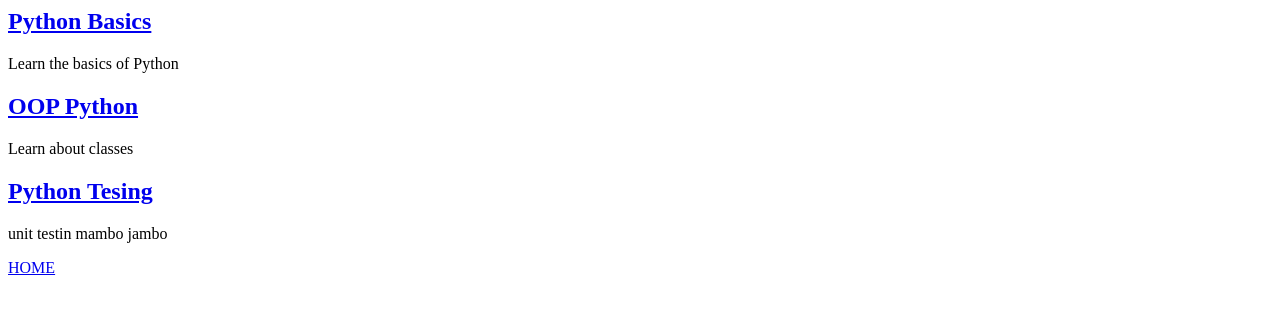
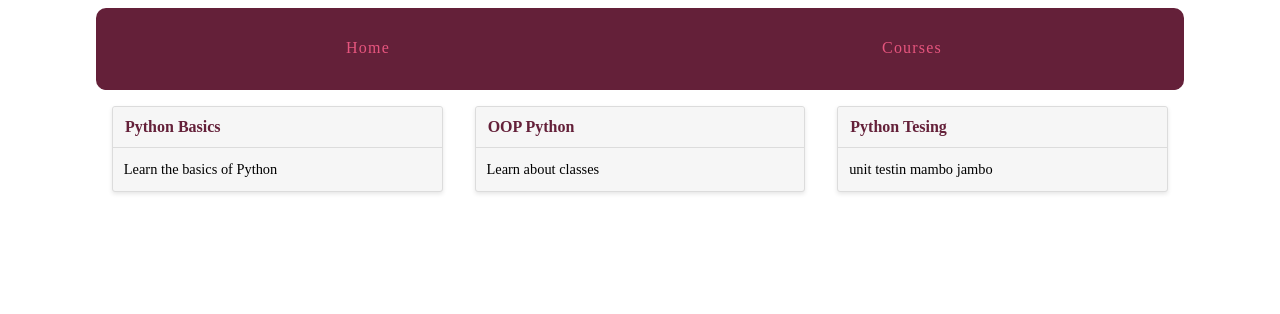
Before and after one commit to entriol/django-learning, a Django app: page /courses/ in a window 1280 px wide. Shown: the top 314 px of the page. Run offline with Django 3.2, Linux system fonts and the light colour scheme; data comes from the database, SQL or seed files in the repository.

Commit message:
url tag and some styling improvements

```diff
--- a/courses/templates/courses/course_detail.html
+++ b/courses/templates/courses/course_detail.html
@@ -11,7 +11,7 @@
 
     <section>
         {% for step in course.step_set.all %}
-            <h3><a href="{{ step.id }}">{{ step.title }}</a></h3>
+            <h3><a href="{% url 'step' course_pk=step.course.pk step_pk=step.pk %}">{{ step.title }}</a></h3>
             <p>{{ step.description }}</p>
         {% endfor %}
 
--- a/courses/templates/courses/course_list.html
+++ b/courses/templates/courses/course_list.html
@@ -1,9 +1,19 @@
-{% for course in courses %}
-    <h2>
-        <a href="{{ course.id }}">{{ course.title }}</a>
-    </h2>
+{% extends "layout.html" %}
 
-    <p>{{ course.description }}</p>
-{% endfor %}
+{% block title %}
+Available Courses
+{% endblock %}
 
-<a href="/">HOME</a>
+{% block content %}
+<div class="cards">
+    {% for course in courses %}
+        <div class="card">
+            <header><a href="{% url 'detail' pk=course.pk %}">{{ course.title }}</a></header>
+            <div class="card-copy">{{ course.description }}</div>
+        </div>
+
+
+    {% endfor %}
+</div>
+
+{% endblock %}
--- a/courses/templates/courses/step_detail.html
+++ b/courses/templates/courses/step_detail.html
@@ -6,7 +6,7 @@
 
 {% block content %}
 <article>
-    <h2><a href="/courses/{{ step.course.id }}">{{ step.course.title }}</a></h2>
+    <h2><a href="{% url 'detail' pk=step.course.pk %}">{{ step.course.title }}</a></h2>
     <h3>{{ step.title }}</h3>
     <p>{{ step.content|linebreaks }}</p>
 </article>
--- a/courses/urls.py
+++ b/courses/urls.py
@@ -3,7 +3,7 @@ from django.conf.urls import url
 from . import views
 
 urlpatterns = [
-    url(r'^$', views.course_list),
-    url(r'(?P<course_pk>\d+)/(?P<step_pk>\d+)/$', views.step_detail),
-    url(r'(?P<pk>\d+)/$', views.course_detail)
+    url(r'^$', views.course_list, name='courses'),
+    url(r'(?P<course_pk>\d+)/(?P<step_pk>\d+)/$', views.step_detail, name='step'),
+    url(r'(?P<pk>\d+)/$', views.course_detail, name='detail')
 ]
--- a/learning_site/urls.py
+++ b/learning_site/urls.py
@@ -22,7 +22,7 @@ from . import views
 urlpatterns = [
     url(r'^courses/', include('courses.urls')),
     url(r'^admin/', admin.site.urls),
-    url(r'^$', views.hello_world)
+    url(r'^$', views.hello_world, name='hello_world')
 ]
 
 urlpatterns += staticfiles_urlpatterns()
--- a/templates/layout.html
+++ b/templates/layout.html
@@ -7,7 +7,15 @@
     <link rel="stylesheet" href="{% static "css/layout.css" %}">
 </head>
 <body>
+
+
     <div class="site-container">
+
+        <nav>
+            <a href="{% url 'hello_world' %}">Home</a>
+            <a href="{% url 'courses' %}">Courses</a>
+        </nav>
+
         {% block content %}
 
         {% endblock %}
```
